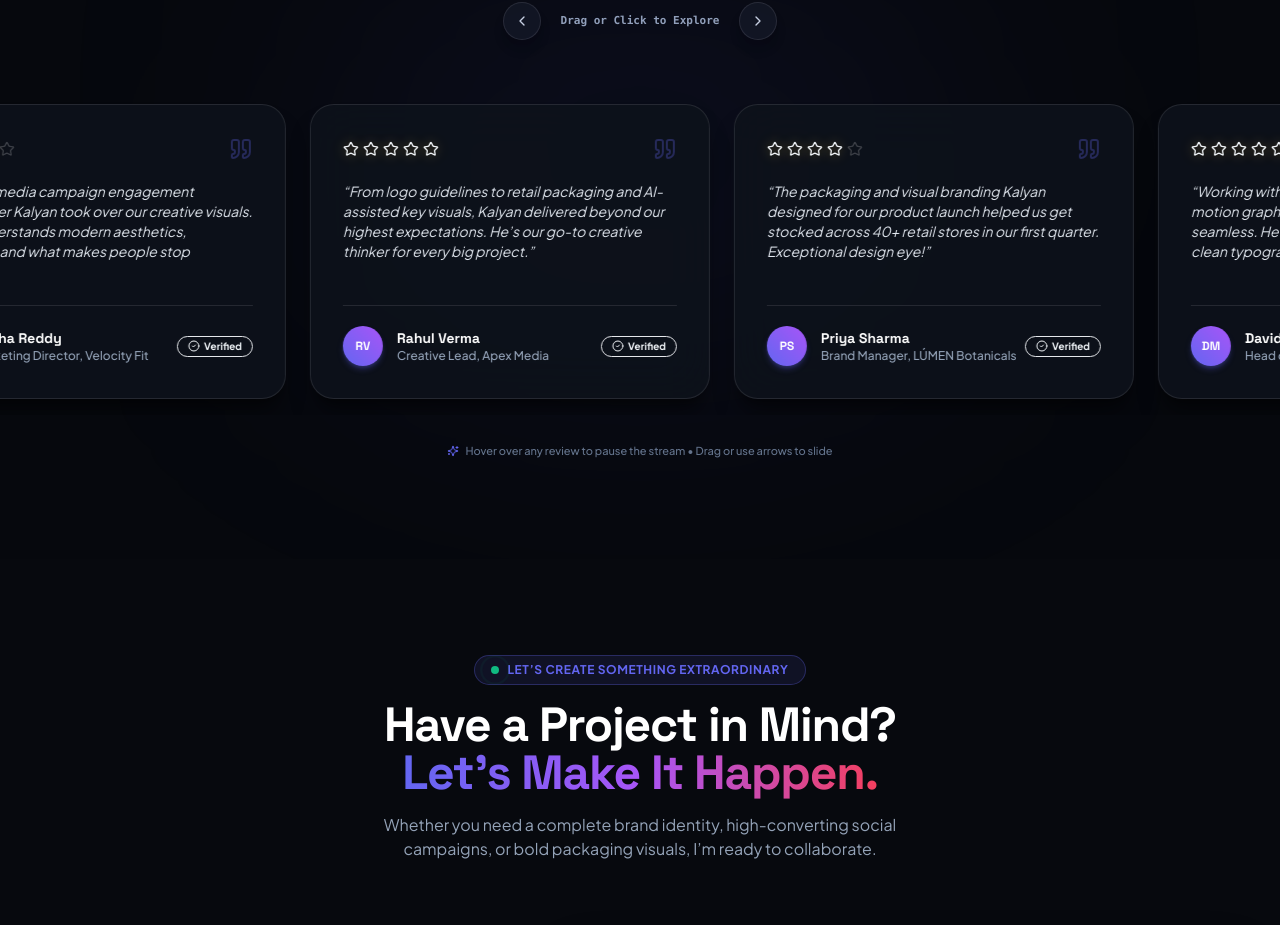
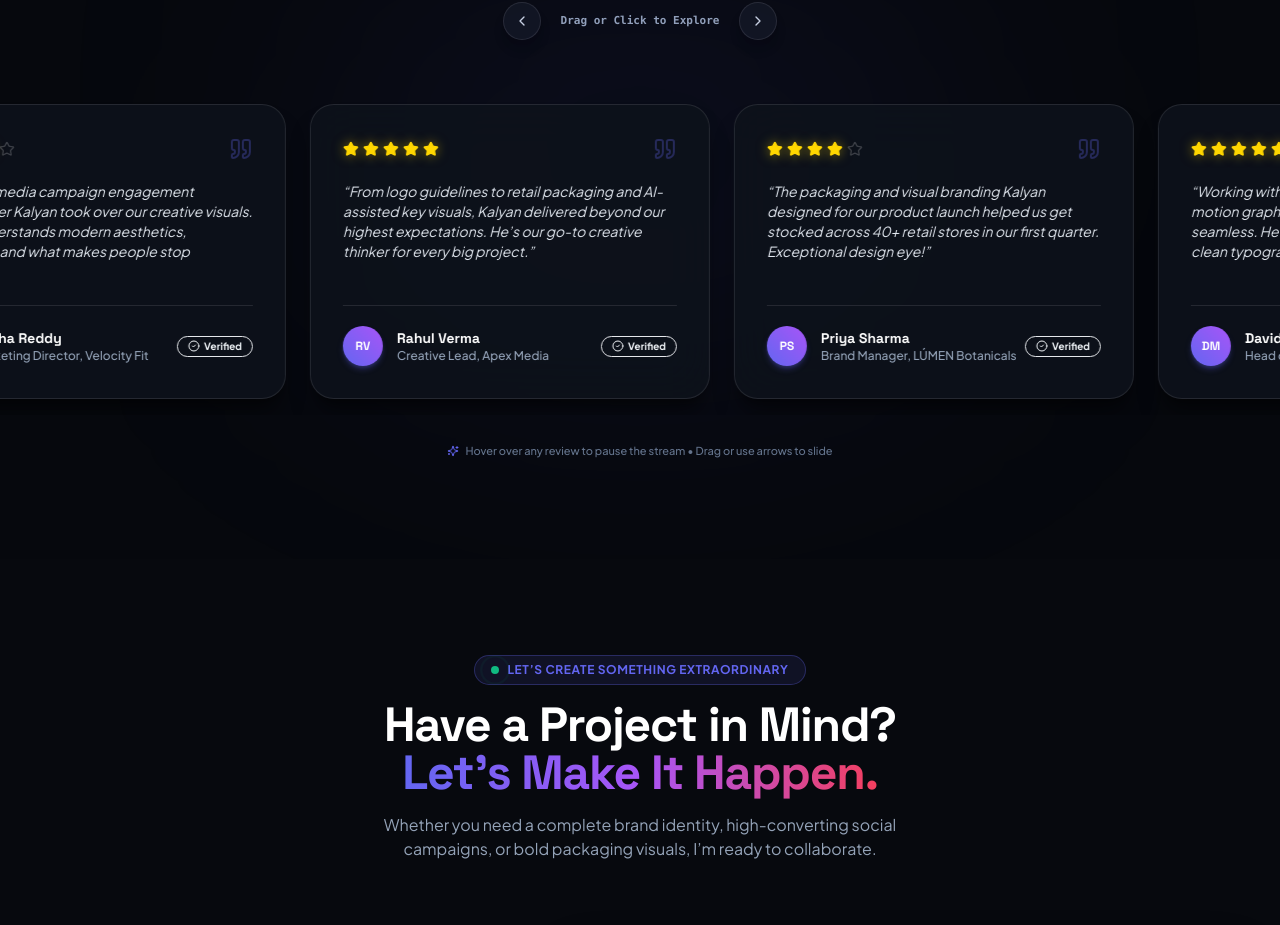
Before and after one commit to Madishettikalyan/Portifilo, a Next.js app: page / in a window 1280 px wide. Shown: the part 10060-10985 px from the top of the page. Built offline with nearby package versions, Linux system fonts and the light colour scheme.

Commit message:
Change star rating color to bright Gold (#FFD700)

```diff
--- a/components/Testimonials.tsx
+++ b/components/Testimonials.tsx
@@ -83,7 +83,7 @@ export default function Testimonials() {
                           key={i}
                           className={`w-4 h-4 ${
                             i < (t.rating || 5)
-                              ? 'fill-amber-400 text-amber-400 drop-shadow-[0_0_6px_rgba(251,191,36,0.4)]'
+                              ? 'fill-[#FFD700] text-[#FFD700] drop-shadow-[0_0_6px_rgba(255,215,0,0.5)]'
                               : 'fill-transparent text-white/20'
                           }`}
                         />
@@ -137,7 +137,7 @@ export default function Testimonials() {
                           key={i}
                           className={`w-4 h-4 ${
                             i < (t.rating || 5)
-                              ? 'fill-amber-400 text-amber-400 drop-shadow-[0_0_6px_rgba(251,191,36,0.4)]'
+                              ? 'fill-[#FFD700] text-[#FFD700] drop-shadow-[0_0_6px_rgba(255,215,0,0.5)]'
                               : 'fill-transparent text-white/20'
                           }`}
                         />
```
